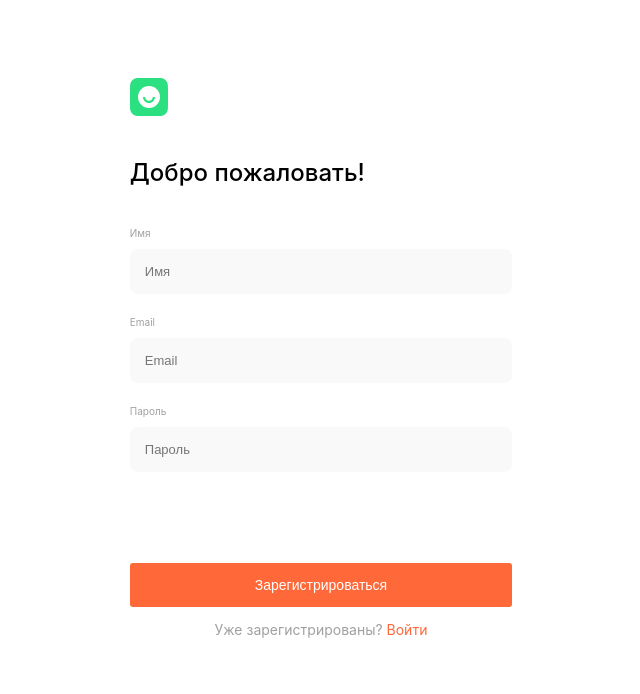
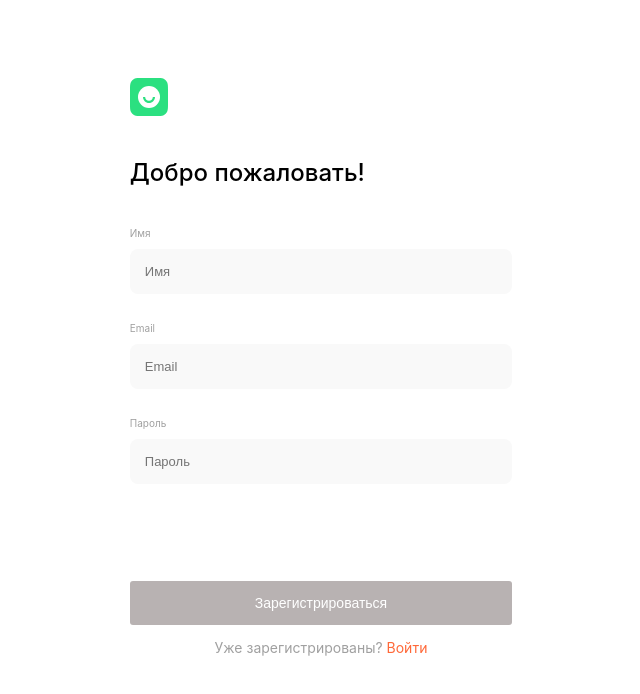
Before and after one commit to Marina113/movies-explorer-frontend, a React (Create React App) app: page /signup in a window 1280 px wide. Shown: the top 694 px of the page, without its empty margins (319-959 px from the left). Built offline with nearby package versions, Linux system fonts and the light colour scheme; the HTML template or start-up script is replaced by a standard one.

Commit message:
добавляет валидацию регистрации, логина

```diff
--- a/src/components/App/App.js
+++ b/src/components/App/App.js
@@ -143,6 +143,21 @@ function App() {
       });
   }
 
+  function handleSignOut() {
+    mainApi
+      .signout()
+      .then((res) => {
+        setIsLoggedIn(false);
+        // setCurrentUser({});
+        localStorage.removeItem("token");
+        navigate("/");
+      })
+      .catch((err) => {
+        console.log(err);
+      });
+  }
+
+
   return (
     <CurrentUserContext.Provider value={currentUser}>
       <div className="App">
@@ -178,6 +193,7 @@ function App() {
                     isLoggedIn={isLoggedIn}
                     onUpdateProfile={handleUpdateProfile}
                     isLoading={isLoading}
+                    onSignOut={handleSignOut}
                     error={error}
                   />
                 }
--- a/src/components/Login/Login.js
+++ b/src/components/Login/Login.js
@@ -1,24 +1,32 @@
-import { useState } from "react";
+import { useState, useEffect } from "react";
 import { Link } from "react-router-dom";
 import logo from "../../images/logo.svg";
 import "./Login.css";
+import { useFormWithValidation } from "../../utils/FormAndValid";
 
-function Login({handleLogin, isLoading}) {
-  const [email, setEmail] = useState("");
-  const [password, setPassword] = useState("");
+function Login({ handleLogin, isLoading }) {
+  // const [email, setEmail] = useState("");
+  // const [password, setPassword] = useState("");
 
-  function handleChangeEmail(evt) {
-    setEmail(evt.target.value);
-  }
+  const { values, handleChange, errors, isValid, resetForm } =
+    useFormWithValidation();
 
-  function handleChangePassword(evt) {
-    setPassword(evt.target.value);
-  }
+  const handleSubmit = (e) => {
+    e.preventDefault();
+    handleLogin(values.email, values.password);
+    resetForm();
+  };
 
-  function handleLoginSubmit(e) {
-      e.preventDefault();
-      handleLogin(email, password);
-}
+  const [isDisabled, setIsDisabled] = useState(true);
+
+  //валидация формы
+  useEffect(() => {
+    if (!values.name || !values.email || !values.password) {
+      setIsDisabled(true);
+    } else {
+      setIsDisabled(false);
+    }
+  }, []);
 
   return (
     <main className="login">
@@ -31,7 +39,11 @@ function Login({handleLogin, isLoading}) {
           />
         </Link>
         <h2 className="login__title">Рады видеть!</h2>
-        <form className="login__form" onSubmit={handleLoginSubmit}>
+        <form
+          className="login__form"
+          onSubmit={handleSubmit}
+          isDisabled={isDisabled}
+        >
           <label htmlFor="email-input" className="login__label">
             Email
           </label>
@@ -39,30 +51,42 @@ function Login({handleLogin, isLoading}) {
             id="login-input"
             type="email"
             className="login__input"
-            value={email}
+            name="email"
+            value={values.email}
             placeholder="Email"
-            onChange={handleChangeEmail}
+            onChange={handleChange}
             minLength="2"
             maxLength="40"
             autoComplete="off"
             required
           />
+          <span
+            className={`login__error ${!isValid ? "login__error_active" : ""}`}
+          >
+            {errors.email || ""}
+          </span>
           <label htmlFor="password-input" className="login__label">
             Пароль
           </label>
           <input
             id="password-input"
             type="password"
+            name="password"
             className="login__input"
-            onChange={handleChangePassword}
+            onChange={handleChange}
             placeholder="Пароль"
-            value={password}
+            value={values.password}
             minLength="2"
             maxLength="12"
             autoComplete="off"
             required
           />
-          <button type="submit" className="login__button"  disabled={isLoading}>
+          <span
+            className={`login__error ${!isValid ? "login__error_active" : ""}`}
+          >
+            {errors.password || ""}
+          </span>
+          <button type="submit" className="login__button" disabled={!isValid}>
             Войти
           </button>
         </form>
--- a/src/components/Profile/Profile.js
+++ b/src/components/Profile/Profile.js
@@ -5,7 +5,7 @@ import { Link, useNavigate } from "react-router-dom";
 import { useState, useEffect } from "react";
 import { CurrentUserContext } from "../../contexts/CurrentUserContext";
 
-function Profile({ onUpdateUser }) {
+function Profile({ onSignOut, onUpdateUser }) {
   const navigate = useNavigate();
   const currentUser = React.useContext(CurrentUserContext);
   const [name, setName] = useState("");
@@ -83,9 +83,7 @@ function Profile({ onUpdateUser }) {
               <Link
                 className="profile__out"
                 to=""
-                onClick={() => {
-                  navigate(-1);
-                }}
+                onClick={onSignOut}
               >
                 Выйти из аккаунта
               </Link>
--- a/src/components/Register/Register.css
+++ b/src/components/Register/Register.css
@@ -34,6 +34,7 @@
   display: flex;
   flex-direction: column;
   justify-content: center;
+  /* position: relative; */
 }
 .register__label {
   color: #a0a0a0;
@@ -67,14 +68,25 @@
 .register__error {
   margin: 0;
   color: #ee3465;
-  font-size: 10px;
+  font-size: 8px;
   font-style: normal;
   font-weight: 400;
   line-height: normal;
   margin-top: 10px;
-  min-height: 12px;
+  min-height: 18px;
   height: 100%;
 }
+.register__error_active{
+  opacity: 1;
+}
+/* .find {
+  position: absolute;
+  display: none;
+  background: #FFF;
+}
+.register__error:valid + .find {
+  display: block;
+} */
 .register__button {
   margin-top: 69px;
   border-radius: 3px;
@@ -91,6 +103,10 @@
 }
 .register__button:hover {
   opacity: 0.7;
+  cursor: pointer;
+}
+.register__button:disabled {
+  background: #b8b2b2;
   cursor: pointer;
 }
 .register__signin {
--- a/src/components/Register/Register.js
+++ b/src/components/Register/Register.js
@@ -1,42 +1,33 @@
-import { useEffect, useState } from "react";
+import { useState, useEffect } from "react";
 import { Link } from "react-router-dom";
 import logo from "../../images/logo.svg";
 import "./Register.css";
-import {useFormWithValidation} from "../../utils/FormAndValid";
+import { useFormWithValidation } from "../../utils/FormAndValid";
 
 function Register({ handleRegister, isLoading }) {
   // const [name, setName] = useState("");
   // const [email, setEmail] = useState("");
   // const [password, setPassword] = useState("");
 
-  const { values, handleChange, errors, isValid } = useFormWithValidation();
+  const { values, handleChange, errors, isValid, resetForm } =
+    useFormWithValidation();
 
-  // function handleChangeName(evt) {
-  //   setName(evt.target.value);
-  // }
-
-  // function handleChangeEmail(evt) {
-  //   setEmail(evt.target.value);
-  // }
-
-  // function handleChangePassword(evt) {
-  //   setPassword(evt.target.value);
-  // }
-
-  const handleRegisterSubmit = (e) => {
+  const handleSubmit = (e) => {
     e.preventDefault();
     handleRegister(values.name, values.email, values.password);
+    resetForm();
   };
 
-  // const [isDisabled, setIsDisabled] = useState(true);
+  const [isDisabled, setIsDisabled] = useState(true);
 
-  // useEffect(() => {
-  //   if (!values.name || !values.email || !values.password) {
-  //     setIsDisabled(true);
-  //   } else {
-  //     setIsDisabled(false);
-  //   }
-  // }, [!values.name || !values.email || !values.password]);
+  //валидация формы
+  useEffect(() => {
+    if (!values.name || !values.email || !values.password) {
+      setIsDisabled(true);
+    } else {
+      setIsDisabled(false);
+    }
+  }, []);
 
   return (
     <main className="register">
@@ -49,29 +40,43 @@ function Register({ handleRegister, isLoading }) {
           />
         </Link>
         <h1 className="register__title">Добро пожаловать!</h1>
-        <form className="register__form" onSubmit={handleRegisterSubmit}>
+        <form
+          className="register__form"
+          onSubmit={handleSubmit}
+          isDisabled={isDisabled}
+        >
           <label htmlFor="name-input" className="register__label">
             Имя
           </label>
           <input
             id="name-input"
             type="text"
+            name="name"
             className="register__input"
             onChange={handleChange}
             placeholder="Имя"
             value={values.name}
             minLength="2"
             maxLength="30"
+            // pattern="^[A-Za-zА-Яа-яЁё](\s[-])$"
             autoComplete="off"
             required
           />
-          <span className="register__error">{errors.name || ''}</span>
+          {/* <span className="register__error">{errors.name || ""}</span> */}
+          <span
+            className={`register__error ${
+              !isValid ? "register__error_active" : ""
+            }`}
+          >
+            {errors.name || ""}
+          </span>
           <label htmlFor="email-input" className="register__label">
             Email
           </label>
           <input
             id="email-input"
             type="email"
+            name="email"
             className="register__input"
             onChange={handleChange}
             placeholder="Email"
@@ -81,13 +86,21 @@ function Register({ handleRegister, isLoading }) {
             autoComplete="off"
             required
           />
-          <span className="register__error">{errors.email || ''}</span>
+          {/* <span className="register__error">{errors.email || ""}</span> */}
+          <span
+            className={`register__error ${
+              !isValid ? "register__error_active" : ""
+            }`}
+          >
+            {errors.email || ""}
+          </span>
           <label htmlFor="password-input" className="register__label">
             Пароль
           </label>
           <input
             id="password-input"
             type="password"
+            name="password"
             className="register__input"
             onChange={handleChange}
             placeholder="Пароль"
@@ -97,13 +110,25 @@ function Register({ handleRegister, isLoading }) {
             autoComplete="off"
             required
           />
-          <span className="register__error">{errors.password || ''}</span>
+          {/* <span className="register__error">Что-то пошло не так...</span> */}
+          <span
+            className={`register__error ${
+              !isValid ? "register__error_active" : ""
+            }`}
+          >
+            {errors.password || ""}
+          </span>
           <button
             type="submit"
             className="register__button"
-            // disabled={isLoading}
             disabled={!isValid}
           >
+            {/* <button
+            type="submit"
+            className="register__button"
+            disabled={isLoading}
+            disabled={!isValid}
+          > */}
             Зарегистрироваться
           </button>
         </form>
--- a/src/utils/MainApi.js
+++ b/src/utils/MainApi.js
@@ -80,6 +80,19 @@ class MainApi {
       body: JSON.stringify({ name: data.name, email: data.email }),
     }).then(this._checkResponse);
   }
+
+  signout() {
+    const token = localStorage.getItem("token");
+    return fetch(`${this._baseUrl}/signout`,{
+      method: 'POST',
+      credentials: 'include',
+      headers: {
+        'Content-Type': 'application/json',
+        Authorization: `Bearer ${token}`,
+      }
+    })
+    .then(this._checkResponse);
+  };
 }
 
 const mainApi = new MainApi({
```
Also changed, not shown: src/components/Login/Login.css (+18 -5 lines).
